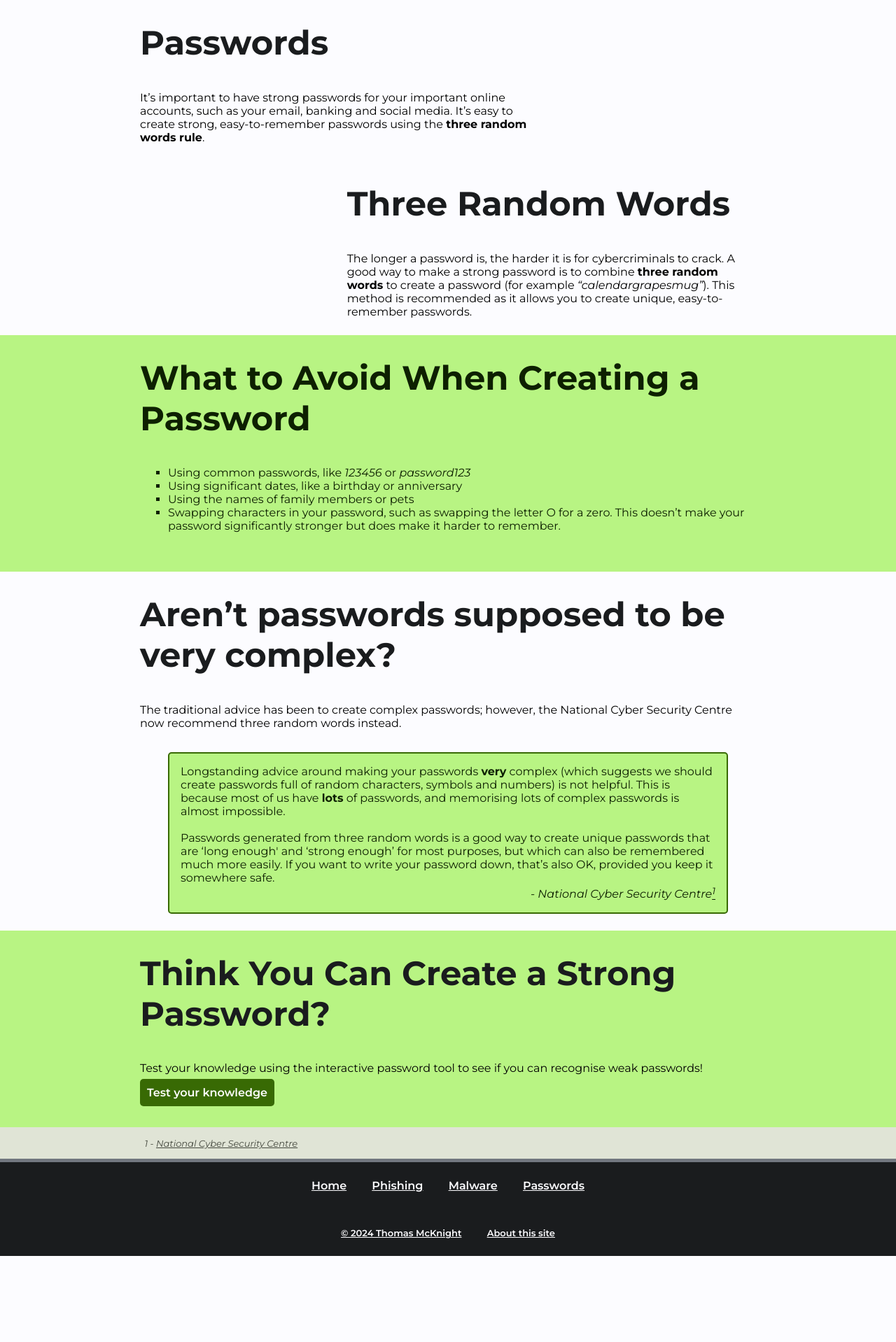
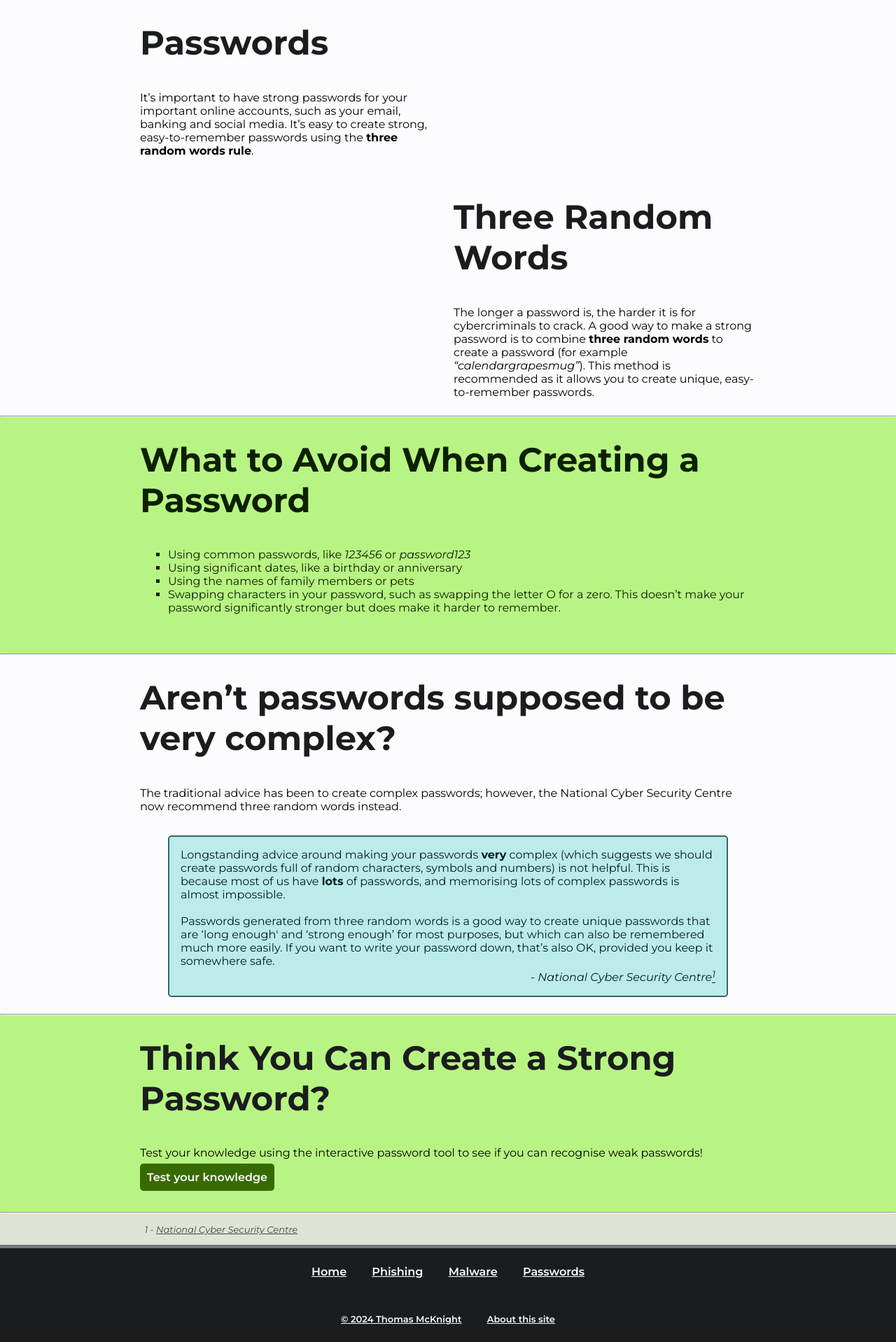
Before and after one commit to tinyTim567/CSC3094, a Flask app: page /passwords in a window 1280 px wide. Shown: the part 72-1990 px from the top of the page at 70% size. Before the commit the page ends 1867 px from the top, so only its background shows below. Run offline with Flask 3, Linux system fonts and the light colour scheme.

Commit message:
Update page layouts

```diff
--- a/templates/passwords/passwords.html
+++ b/templates/passwords/passwords.html
@@ -5,7 +5,7 @@
 {% block content %}
 
     <section class="grid-row">
-        <div class="grid-column column-two-thirds">
+        <div class="grid-column column-half">
             <h1>Passwords</h1>
             <p>
                 It’s important to have strong passwords for your important online accounts, such as your email, banking
@@ -14,14 +14,14 @@
                 rule</b>.
             </p>
         </div>
-        <div class="grid-column column-one-third">
+        <div class="grid-column column-half">
         </div>
     </section>
 
     <section class="grid-row">
-        <div class="grid-column column-one-third">
+        <div class="grid-column column-half">
         </div>
-        <div class="grid-column column-two-thirds">
+        <div class="grid-column column-half">
             <h1>Three Random Words</h1>
             <p>
                 The longer a password is, the harder it is for cybercriminals to crack. A good way to make a strong
@@ -32,6 +32,8 @@
             </p>
         </div>
     </section>
+
+    <hr>
 
     <section class="primary-container">
         <div class="grid-row">
@@ -49,13 +51,14 @@
         </div>
     </section>
 
+    <hr>
 
     <section class="grid-row">
         <div class="grid-column column-full">
             <h1>Aren’t passwords supposed to be very complex?</h1>
             <p>The traditional advice has been to create complex passwords; however, the National Cyber Security Centre
                 now recommend three random words instead.</p>
-            <blockquote class="blockquote blockquote-primary"
+            <blockquote class="blockquote blockquote-tertiary"
                         cite="https://www.ncsc.gov.uk/collection/top-tips-for-staying-secure-online/three-random-words">
                 Longstanding advice around making your passwords <b>very</b> complex (which suggests we should create
                 passwords full of random characters, symbols and numbers) is not helpful. This is because most of us
@@ -74,6 +77,8 @@
         </div>
     </section>
 
+    <hr>
+
     <section class="primary-container">
         <div class="grid-row">
             <div class="grid-column column-full">
@@ -84,6 +89,8 @@
             </div>
         </div>
     </section>
+
+    <hr>
 
     <footer class="citations-container">
         <section class="grid-row">
```
Also changed, not shown: templates/phishing/phishing.html (+4 -4 lines).
